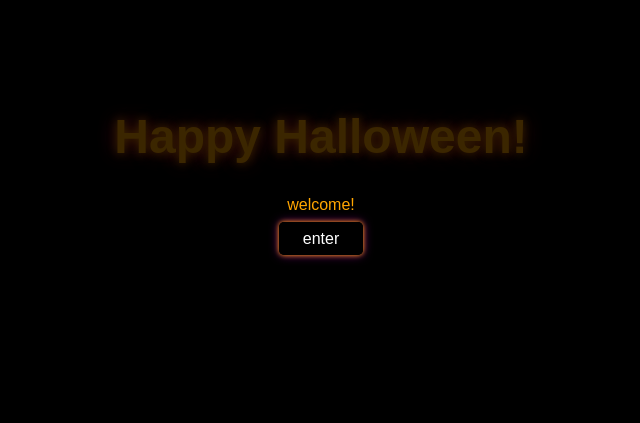
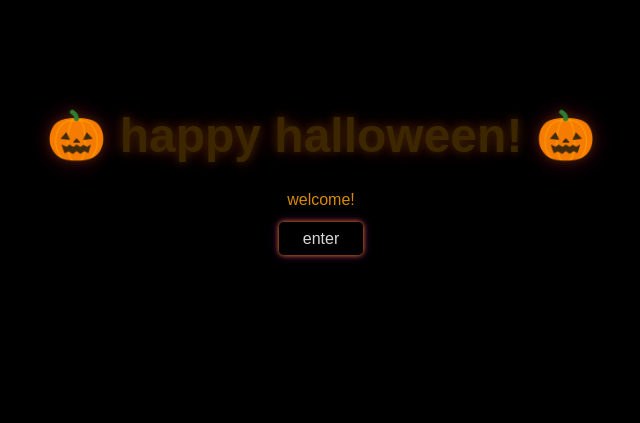
Before and after one commit to GoldDaniil/HTML_Docker_PostgreSQL, a plain HTML site: page halloween/frontend/index.html in a window 1280 px wide. Shown: the part 238-661 px from the top of the page, without its empty margins (319-959 px from the left). Drawn offline with Linux system fonts and the light colour scheme; no server answers.

Commit message:
Update index.html

```diff
--- a/halloween/frontend/index.html
+++ b/halloween/frontend/index.html
@@ -7,11 +7,18 @@
     <link rel="stylesheet" href="style.css">
     <script src="script.js" defer></script>
 </head>
-<body>
+<body><div class="background-clouds"></div>
+    <div class="background-glow"></div>
+
     <div class="container black-orange">
-        <h1 class="glow-text">Happy Halloween!</h1>
-        <p class="description">welcome!</p>
-        <a href="about.html" class="link-button">enter</a>
+        <h1 class="glow-text">🎃 happy halloween! 🎃</h1>
+        <p class="description spooky-fade">welcome!</p>
+        <a href="about.html" class="link-button spooky-fade">enter</a>
+        <div class="bat-container">
+            <div class="bat bat1"></div>
+            <div class="bat bat2"></div>
+            <div class="bat bat3"></div>
+        </div>
     </div>
 </body>
 </html>
```
